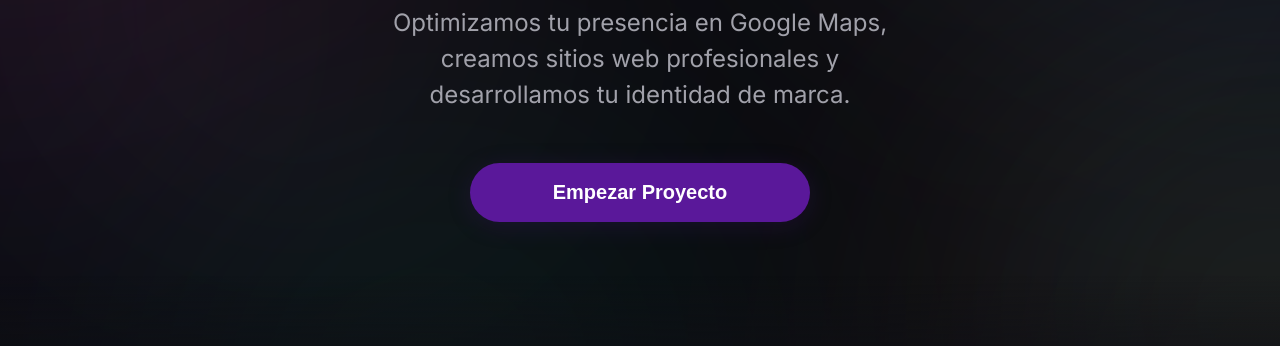
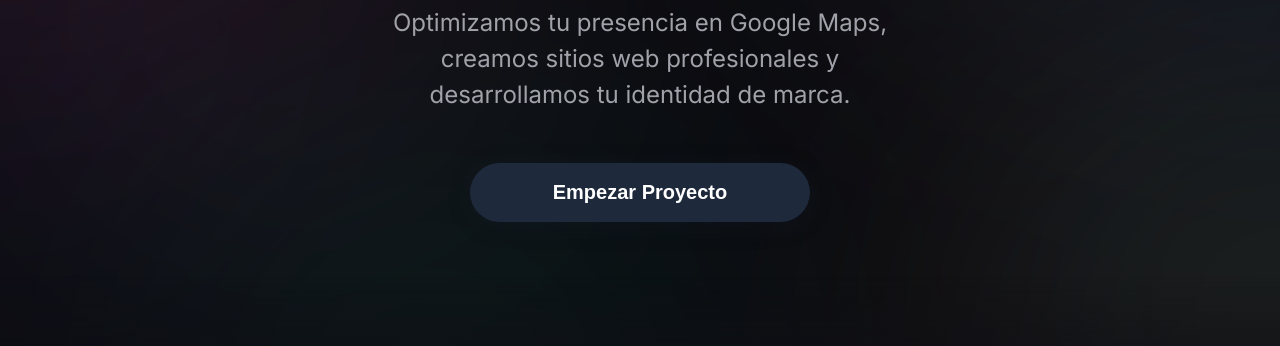
Before and after one commit to Mati2108/Apoloweb, a plain HTML site: page frontend/pages/index.html in a window 1280 px wide. Shown: the part 454-800 px from the top of the page. Drawn offline with Linux system fonts and the light colour scheme.

Commit message:
boton azul

```diff
--- a/frontend/css/styles.css
+++ b/frontend/css/styles.css
@@ -662,32 +662,32 @@ body {
 }
 
 .cta-button {
+    background: #1e293b;
+    color: #fff;
+    border: none;
+    border-radius: 50px;
+    padding: 18px 48px;
+    font-size: 20px;
+    font-weight: 600;
+    box-shadow: 0 4px 24px rgba(30, 41, 59, 0.18);
+    cursor: pointer;
+    transition: background 0.08s, color 0.08s, box-shadow 0.08s, filter 0.08s;
+    outline: none;
     margin-top: 18px;
     width: 100%;
     max-width: 340px;
     display: block;
     margin-left: auto;
     margin-right: auto;
-    background: #5a189a;
-    color: #fff;
-    border: none;
-    border-radius: 50px;
-    padding: 18px 48px;
-    font-size: 20px;
-    font-weight: 600;
-    box-shadow: 0 4px 24px rgba(90, 24, 154, 0.18);
-    cursor: pointer;
-    transition: background 0.01s, color 0.01s, box-shadow 0.01s, filter 0.01s;
-    outline: none;
     opacity: 1;
     transform: translateY(0px);
 }
 
 .cta-button:hover {
-    background: #7b2ff2;
+    background: #2563eb;
     color: #fff;
-    filter: brightness(1.18);
-    box-shadow: 0 8px 32px rgba(90, 24, 154, 0.28);
+    filter: brightness(1.08);
+    box-shadow: 0 8px 32px rgba(37, 99, 235, 0.28);
 }
 
 /* Responsive Design */
```
Also changed, not shown: frontend/pages/index.html (line endings or trailing spaces).
